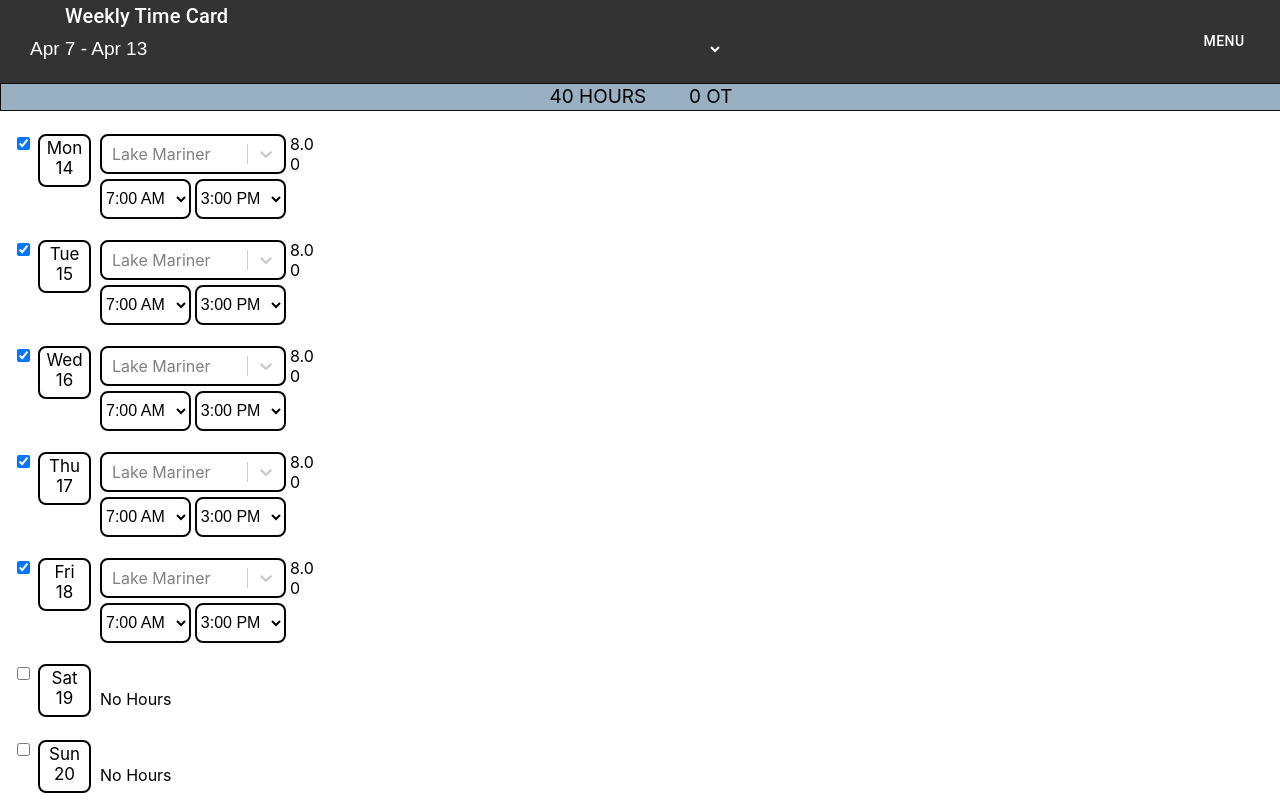
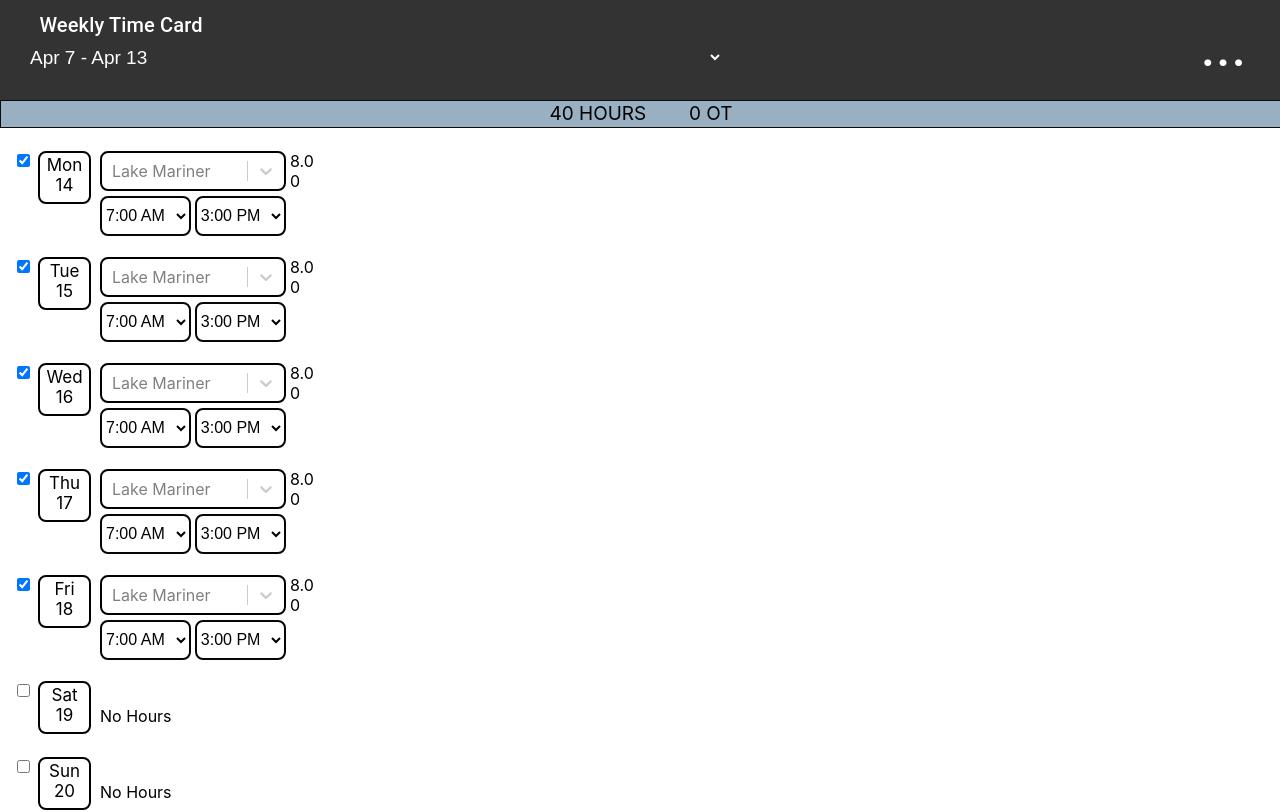
Before and after one commit to bradronto/bradronto.github.io, a React (Create React App) app in the folder timekeep/: page / in a window 1280 px wide. Shown: the top 812 px of the page. Built offline with nearby package versions, Linux system fonts and the light colour scheme.

Commit message:
and another..

```diff
--- a/timekeep/src/components/menu.js
+++ b/timekeep/src/components/menu.js
@@ -46,9 +46,8 @@ const ProMenu = (props) => {
     <AppBar position="static" style={{ backgroundColor: "#333" }}>
       <Toolbar>
         <Typography variant="h6" style={{ flexGrow: 1 }}>
-        &nbsp;&nbsp;&nbsp;&nbsp;&nbsp;&nbsp;&nbsp; Weekly Time Card
-
-          <br />
+        &nbsp;&nbsp; Weekly Time Card
+        <br />
 
           <select
        className="cool-date-header"
@@ -69,10 +68,15 @@ const ProMenu = (props) => {
 
 
         <Button
+           //variant="contained"
+           sx={{
+             fontSize: '50px',  // or '1.5rem' or 'large'
+            // color: "inherit"
+           }}
           color="inherit"
           onClick={handleClick}
         >
-          Menu
+          ...
         </Button>
         <Menu
           anchorEl={anchorEl}
```
